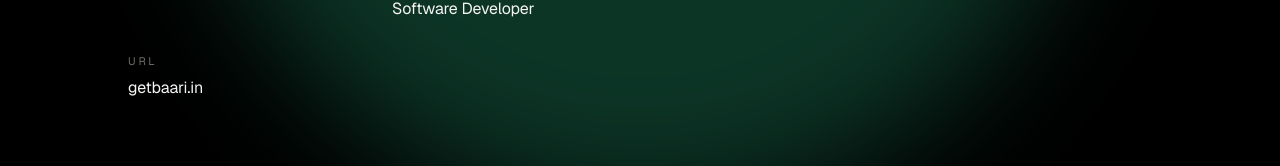
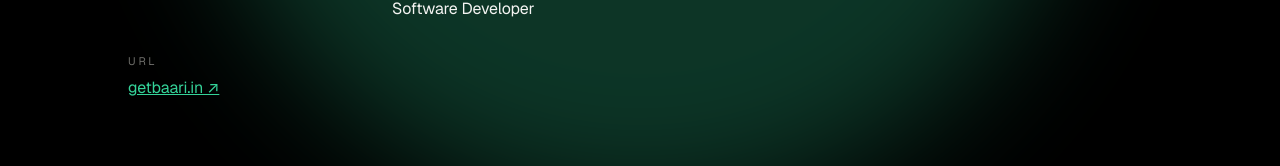
Before and after one commit to nandiniipillai/Portfolio, a Next.js app: page /work/baari in a window 1280 px wide. Shown: the part 527-693 px from the top of the page. Built offline with nearby package versions, Linux system fonts and the light colour scheme.

Commit message:
Baari: URL as clickable accent-colored link in meta

```diff
--- a/app/work/baari/page.jsx
+++ b/app/work/baari/page.jsx
@@ -21,7 +21,7 @@ export default function BaariPage() {
           ['Team', ['Product Designer', 'Software Developer']],
           ['Industry', 'B2C SAAS'],
           ['Status', 'Pilot stage'],
-          ['URL', 'getbaari.in'],
+          ['URL', <a key="url" href="https://getbaari.in" target="_blank" rel="noreferrer noopener" style={{ color: ACCENT, textDecoration: 'underline' }}>getbaari.in ↗</a>],
         ]}
       >
         <Section>
```
